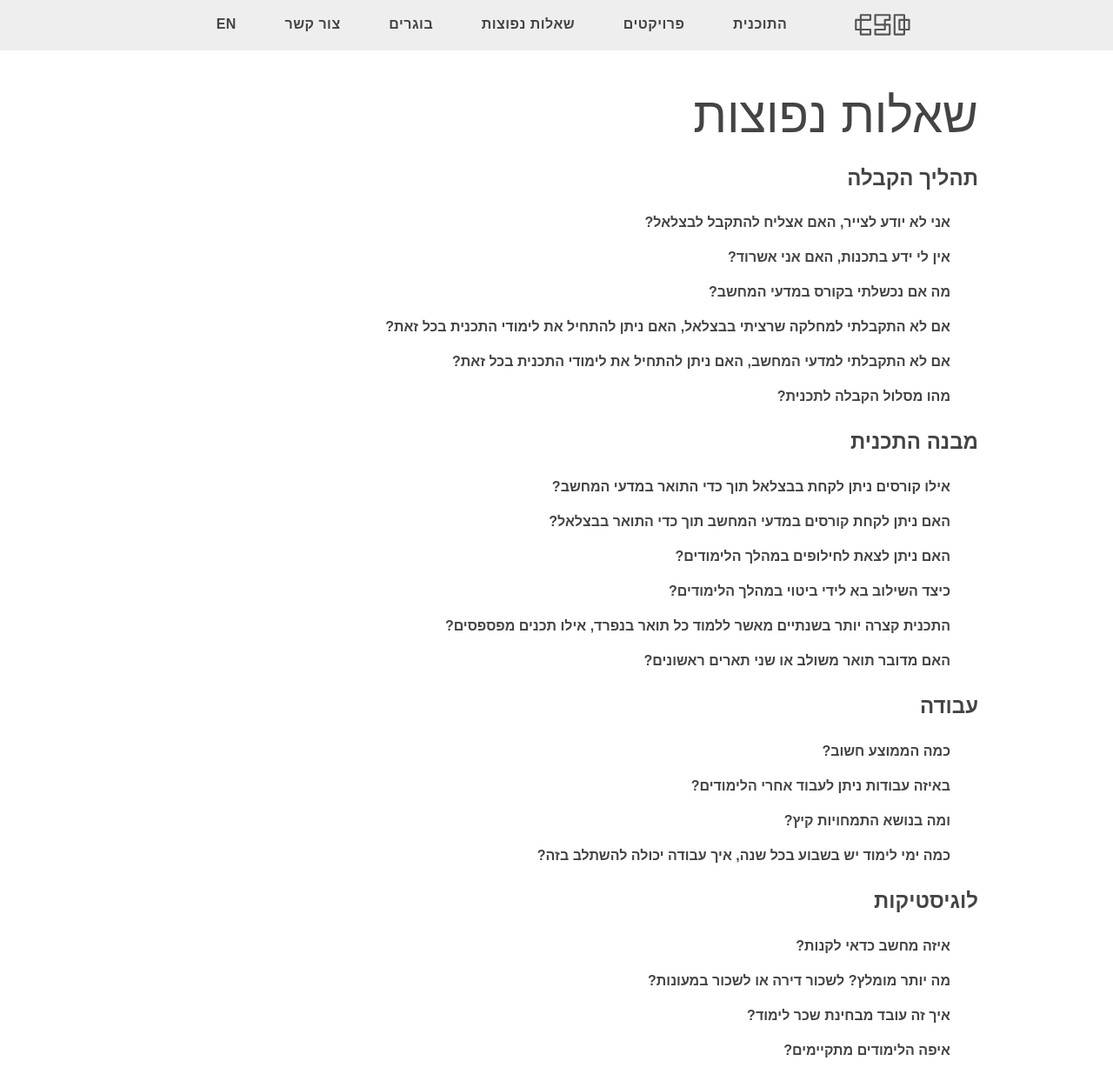
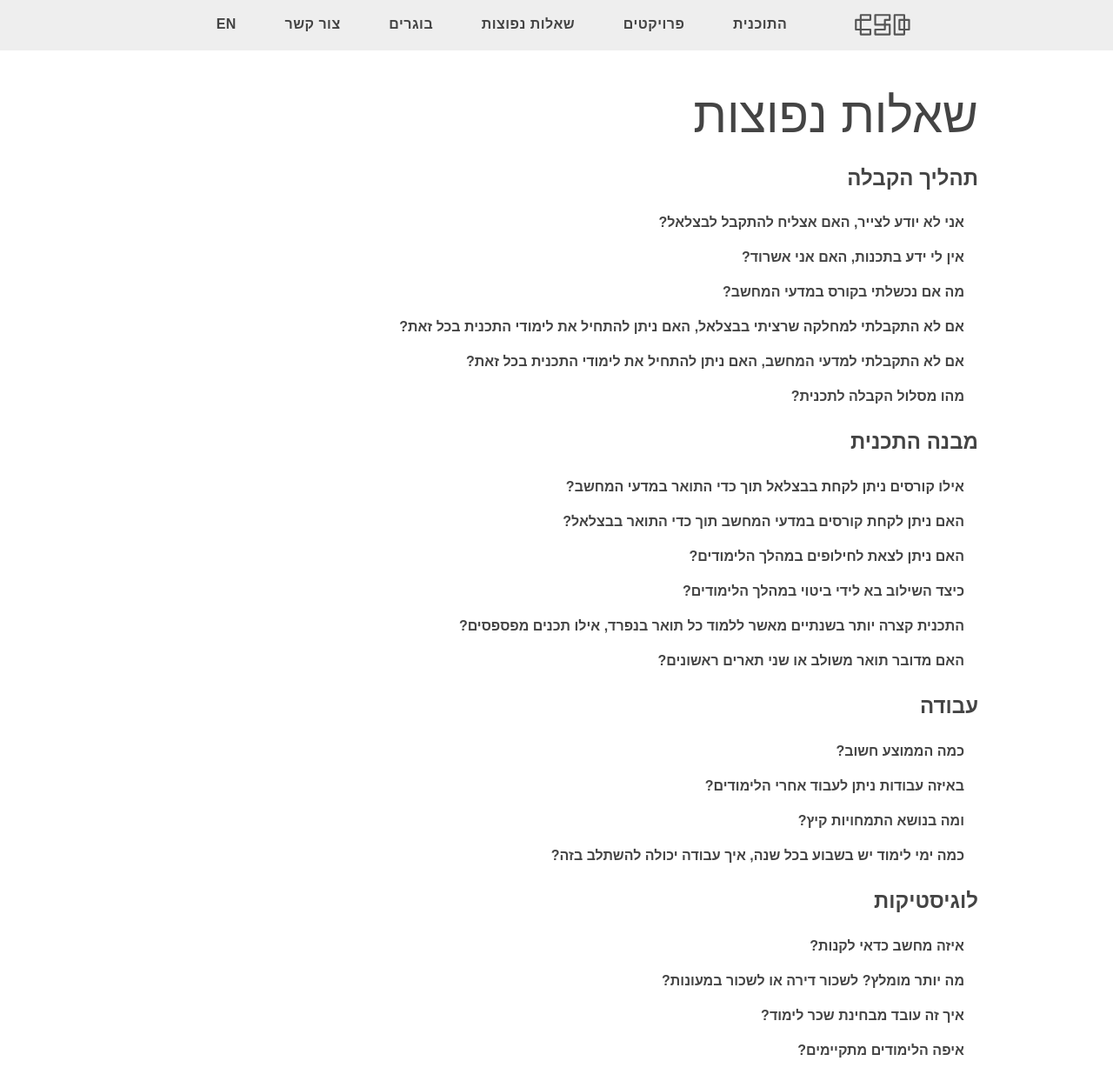
Before and after one commit to bsc-des/csd.degree, a Jekyll site: the page built from faq.html, in a window 1280 px wide and 1243 px high. Shown: the whole window at 87% size. Built offline with Jekyll 4.4.1, drawn with Linux system fonts in a browser that asks for light colours; some web fonts are replaced.

Commit message:
FAQ spacing

```diff
--- a/_sass/faq.scss
+++ b/_sass/faq.scss
@@ -2,7 +2,7 @@
   .header {
     text-align: right;
     font-weight: bold;
-    padding: 0.5em 2em;
+    padding: 0.5em 1em;
     cursor: pointer;
   }
   .body {
@@ -13,6 +13,6 @@
 
   .body-text {
     margin-top: -1em;
-    padding: 1em 2em 0 0.5em;
+    padding: 0.5em 1em 0 0.5em;
   }
 }
```
